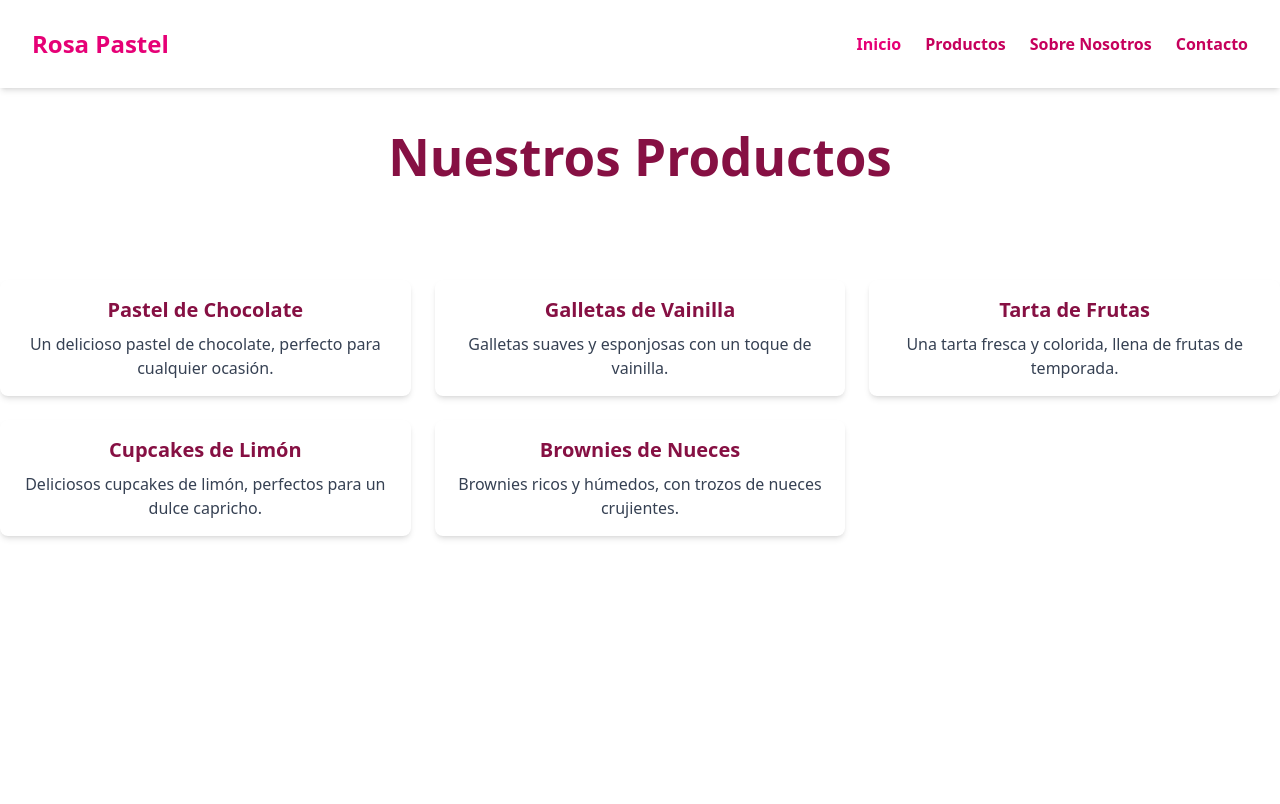
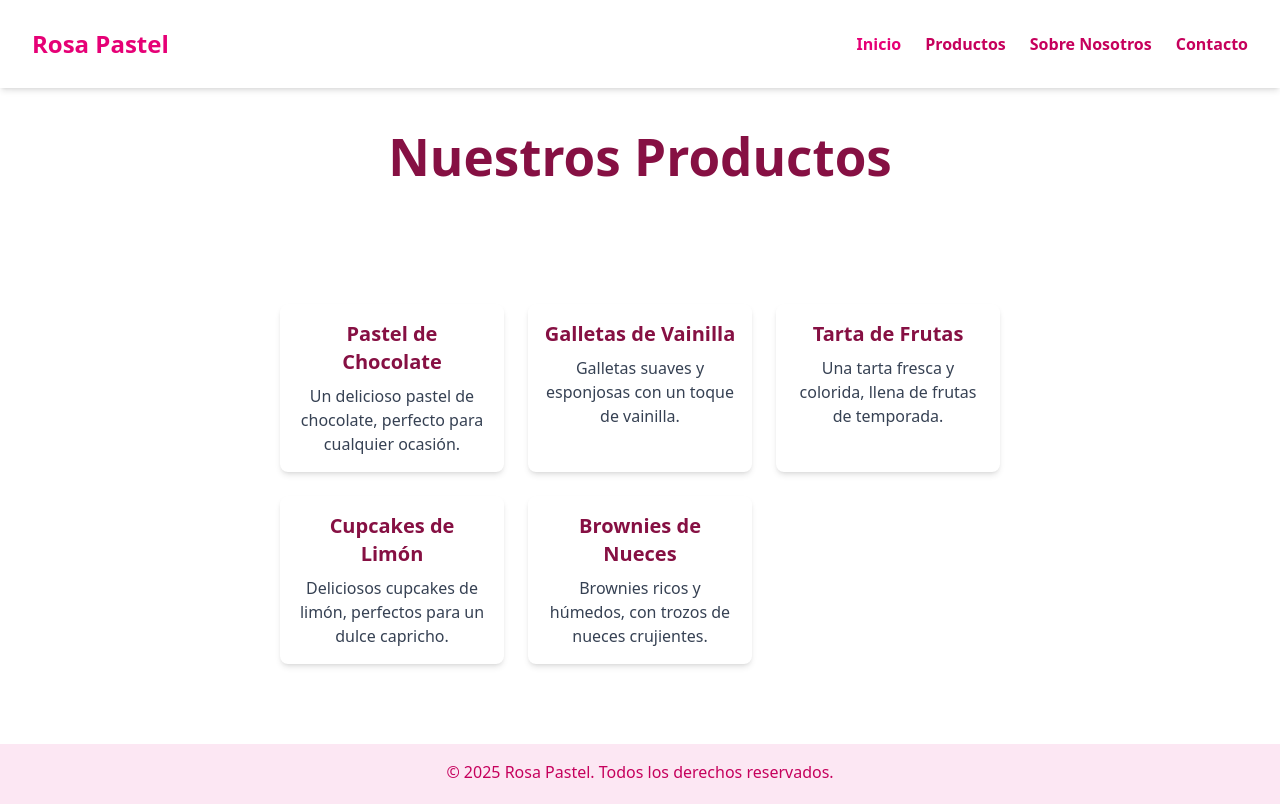
Before and after one commit to xDanyV/bakery-page-tw, a React (Vite) app: page /products in a window 1280 px wide. Built offline with nearby package versions, Linux system fonts and the light colour scheme.

Commit message:
Agregue el footer de la pagina y cambie estilos de appcss

```diff
--- a/src/App.css
+++ b/src/App.css
@@ -34,31 +34,3 @@
 .read-the-docs {
   color: #888;
 }
-
-@-webkit-keyframes count {
-  0% {
-    transform: scale(1);
-  }
-  50% {
-    transform: scale(1.3);
-  }
-  100% {
-    transform: scale(1);
-  }
-}
-
-@keyframes count {
-  0% {
-    transform: scale(1);
-  }
-  50% {
-    transform: scale(1.3);
-  }
-  100% {
-    transform: scale(1);
-  }
-}
-
-.animate-ping {
-  animation: count 0.2s infinite;
-}
--- a/src/App.jsx
+++ b/src/App.jsx
@@ -7,12 +7,14 @@ import Home from './pages/Home'
 import About from './pages/About'
 import Products from './pages/Products'
 import Contact from './pages/Contact'
+import Footer from './components/Footer'
 
 function App() {
   const location = useLocation()
   return (
-    <>
+    <div className="flex flex-col min-h-screen">
       <Navbar />
+      <main className="flex-grow px-70">
         <AnimatePresence mode='wait' >
           <Routes location={location} key={location.pathname}>
             <Route path="/" element={<Home />} />
@@ -21,7 +23,9 @@ function App() {
             <Route path="/contact" element={<Contact />} />
           </Routes>
         </AnimatePresence>
-    </>
+      </main>
+      <Footer />
+    </div>
   )
 }
 
--- /dev/null
+++ b/src/components/Footer.jsx
@@ -0,0 +1,9 @@
+import React from "react";
+
+export default function Footer() {
+  return (
+    <footer className="bg-pink-100 text-pink-700 h-15 text-center p-4 mt-10 ">
+      <p>&copy; {new Date().getFullYear()} Rosa Pastel. Todos los derechos reservados.</p>
+    </footer>
+  );
+}
```
Lines whose indentation alone changed are shown as unchanged.
